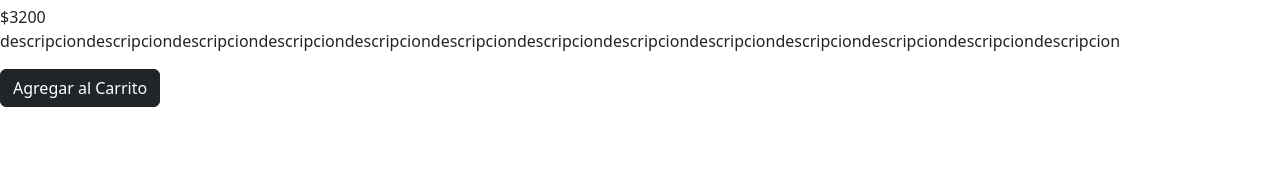
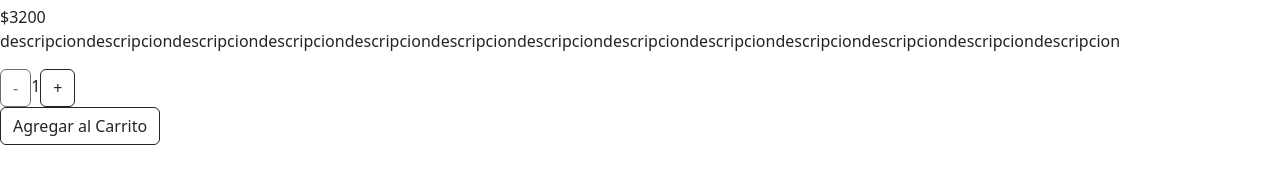
Before and after one commit to Goicoch/reactGoicochea, a React (Create React App) app: page /item/1 in a window 1280 px wide. Shown: the part 313-496 px from the top of the page. Built offline with nearby package versions, Linux system fonts and the light colour scheme.

Commit message:
avance proyecto e commerce

```diff
--- /dev/null
+++ b/src/Context/CartProvider.js
@@ -0,0 +1,20 @@
+import React, { Children } from "react";
+export const CartContext = React.createContext([]);
+
+
+
+export const CartProvider = ({children}) => {
+
+
+
+
+
+    return(
+        <CartContext.Provider>
+            {children}
+        </CartContext.Provider>
+    )
+}
+export default CartProvider;
+
+/*react 9 10.30*/
--- a/src/components/CartWidget/CartWidget.js
+++ b/src/components/CartWidget/CartWidget.js
@@ -1,7 +1,10 @@
 import React from 'react';
 import Image from 'react-bootstrap/Image'
 
-const CartWidget = (name="foto logo") => {
+
+export const CartWidget = (name="foto logo") => {
+
+
     return (
         <div>
             <img className="fluid" src="/favicon.ico"/>
--- a/src/components/Item/Item.js
+++ b/src/components/Item/Item.js
@@ -1,8 +1,11 @@
-import React from "react";
-
+import React,{useContext} from "react";
+import { CartProvider } from "../../Context/CartProvider"
 import { Link } from "react-router-dom";
 
 const Item =({info}) => {
+const name = useContext (CartProvider);
+console.log("Item: ", name);
+
     return(
         <div  className="col mb-4 ">
         <div className="card">
--- a/src/components/ItemDetail/ItemDetail.js
+++ b/src/components/ItemDetail/ItemDetail.js
@@ -1,8 +1,15 @@
-import React from "react";
+import React,{useState} from "react";
 import Button from 'react-bootstrap/Button';
+import { Link } from "react-router-dom";
+import Contador from "../Contador/Contador";
 
 export const ItemDetail =({data = [] }) => {
 
+    const [goToCart, setGoToCart]= useState(false);
+
+    const onAdd = (cantidad) =>{
+        setGoToCart(true);
+    }
 
     return(
         <div>
@@ -24,9 +31,11 @@ export const ItemDetail =({data = [] }) => {
                         <p   ClassName="lead">descripciondescripciondescripciondescripciondescripciondescripciondescripciondescripciondescripciondescripciondescripciondescripciondescripcion</p>
                         <div  ClassName="d-flex">
 
-                        <Button type="button"  variant="dark">
-          Agregar al Carrito
-        </Button>
+
+        {
+            goToCart ? <Link to="/cart">Terminar compra</Link>:<Contador initial ={1} stock={10} onAdd={onAdd}/>
+        }
+
                         </div>
                     </div>
                 </div>
--- a/src/components/ItemDetailContainer/ItemDetailContainer.js
+++ b/src/components/ItemDetailContainer/ItemDetailContainer.js
@@ -1,6 +1,7 @@
 import React, {useEffect, useState} from "react";
 import ItemDetail from "../ItemDetail/ItemDetail";
 import { useParams } from "react-router-dom";
+
 
 const books = [
     {"id":1, "name":"Harry Potter","imagen":".//imagenes/harry potter.jpg", "price":3200, "autor":"J.K Rowling", "stock":0, "genero":"terror"},
@@ -14,8 +15,8 @@ const books = [
   ]
 
 export const ItemDetailContainer = () => {
-const [data, setData] = useState({});
-const { itemId} = useParams();
+    const [data, setData] = useState({});
+    const { itemId} = useParams();
 
 useEffect(() =>{
     const getData = new Promise(resolve => {
--- a/src/components/ItemListContainer/ItemListContainer.js
+++ b/src/components/ItemListContainer/ItemListContainer.js
@@ -1,7 +1,7 @@
 import React, {useEffect, useState } from "react";
 import ItemList from "../ItemList/ItemList";
 import { useParams } from "react-router-dom";
-import Contador from "../Contador/Contador";
+
 
 const books = [
     {"id":1, "name":"Harry Potter","imagen":".//imagenes/harry potter.jpg", "price":3200, "autor":"J.K Rowling", "stock":0, "genero":"terror"},
@@ -16,9 +16,7 @@ const books = [
 
 export const ItemListContainer = ({texto}) => {
 
-    const onAdd =(cantidad) =>{
-        console.log(`Compraste ${cantidad} total`)
-    }
+
 
     const [data, setData] = useState([]);
 
@@ -31,7 +29,7 @@ export const ItemListContainer = ({texto}) => {
             }, 1500);
 
         });
-        if(categoryId){
+    if(categoryId){
         getData.then(res => setData(res.filter(books => books.genero ===categoryId)));
     }else {
         getData.then(res => setData(res));
@@ -43,7 +41,7 @@ export const ItemListContainer = ({texto}) => {
 
         <>
             <ItemList data={data}/>
-            <Contador initial ={1} stock={10} onAdd={onAdd}/>
+
         </>
          );
         }
```
Also changed, not shown: src/App.js (+6 -3 lines).
